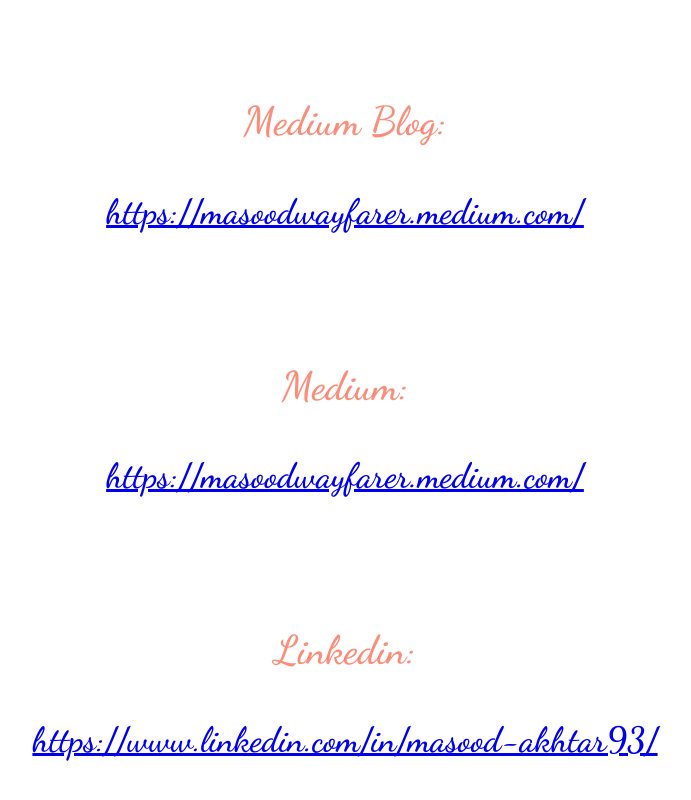
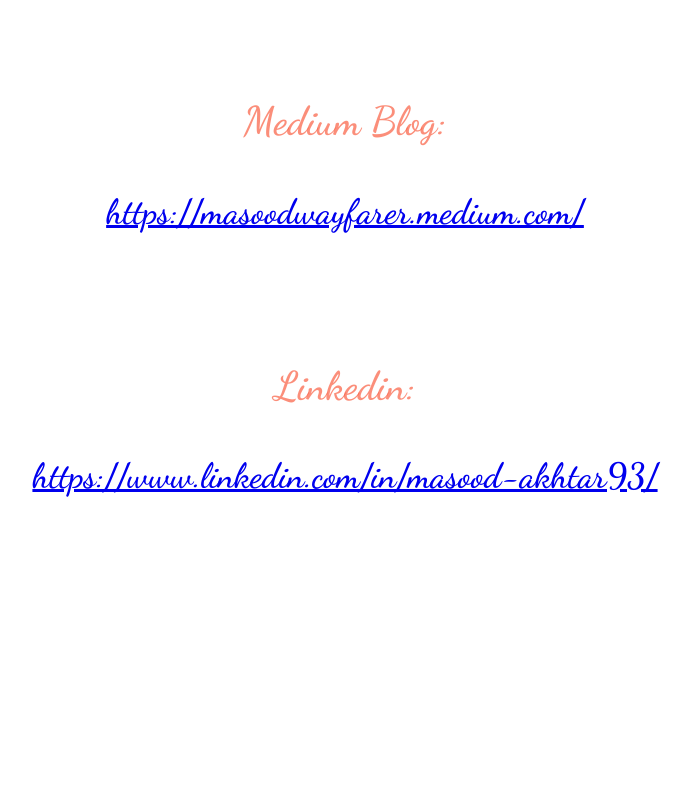
Before and after one commit to MasoodAkhtar1993/JaduFirstProject, a plain HTML site: page Contact.html in a window 1280 px wide. Shown: the part 840-1640 px from the top of the page, without its empty margins (295-986 px from the left). After the commit the page ends 1548 px from the top, so only its background shows below. Drawn offline with Linux system fonts and the light colour scheme; a web font is replaced by a local one.

Commit message:
url removed

```diff
--- a/Contact.html
+++ b/Contact.html
@@ -34,13 +34,6 @@
         </a>
       </p>
       <br /><br />
-      <h2>Medium:</h2>
-      <p>
-        <a href="https://masoodwayfarer.medium.com/">
-          https://masoodwayfarer.medium.com/
-        </a>
-      </p>
-      <br /><br />
       <h2>Linkedin:</h2>
       <p>
         <a href="https://www.linkedin.com/in/masood-akhtar93/">
```
